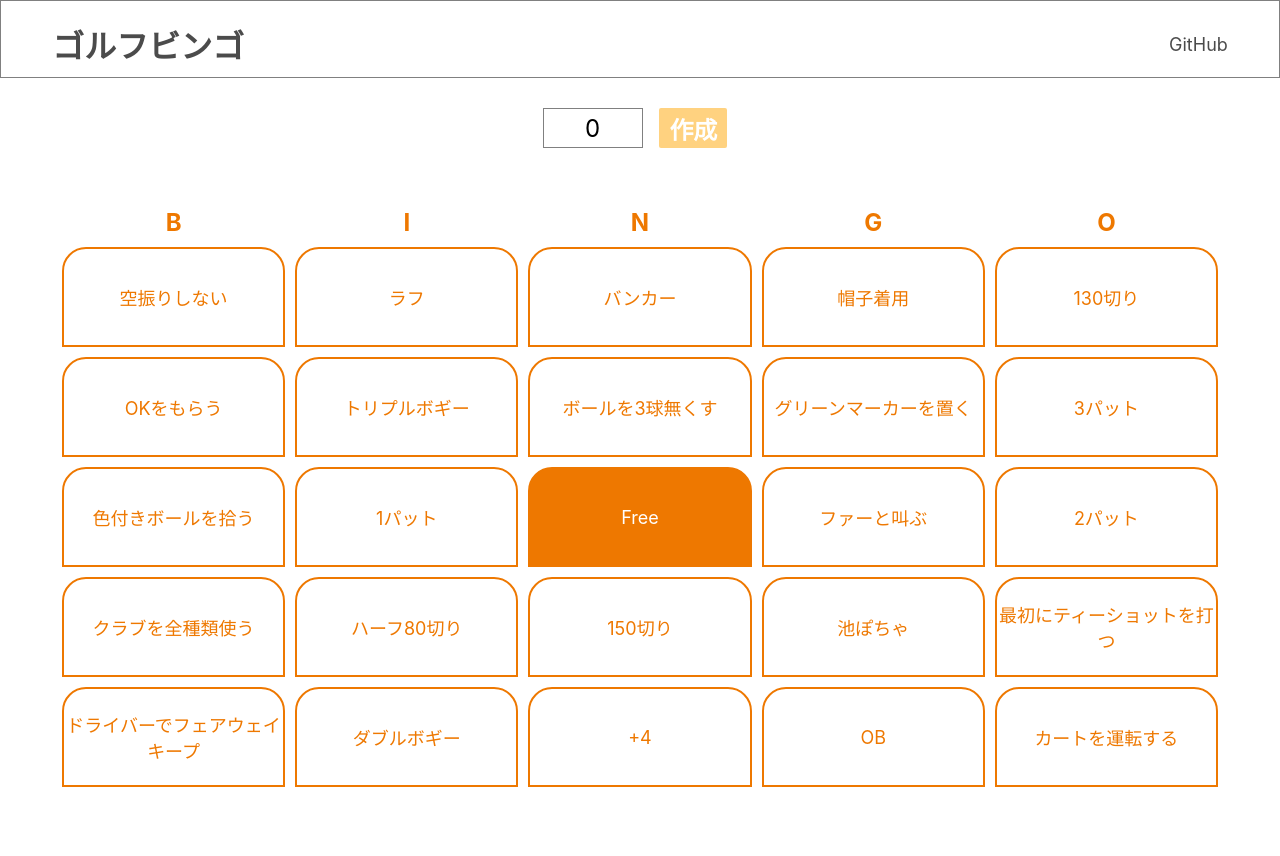
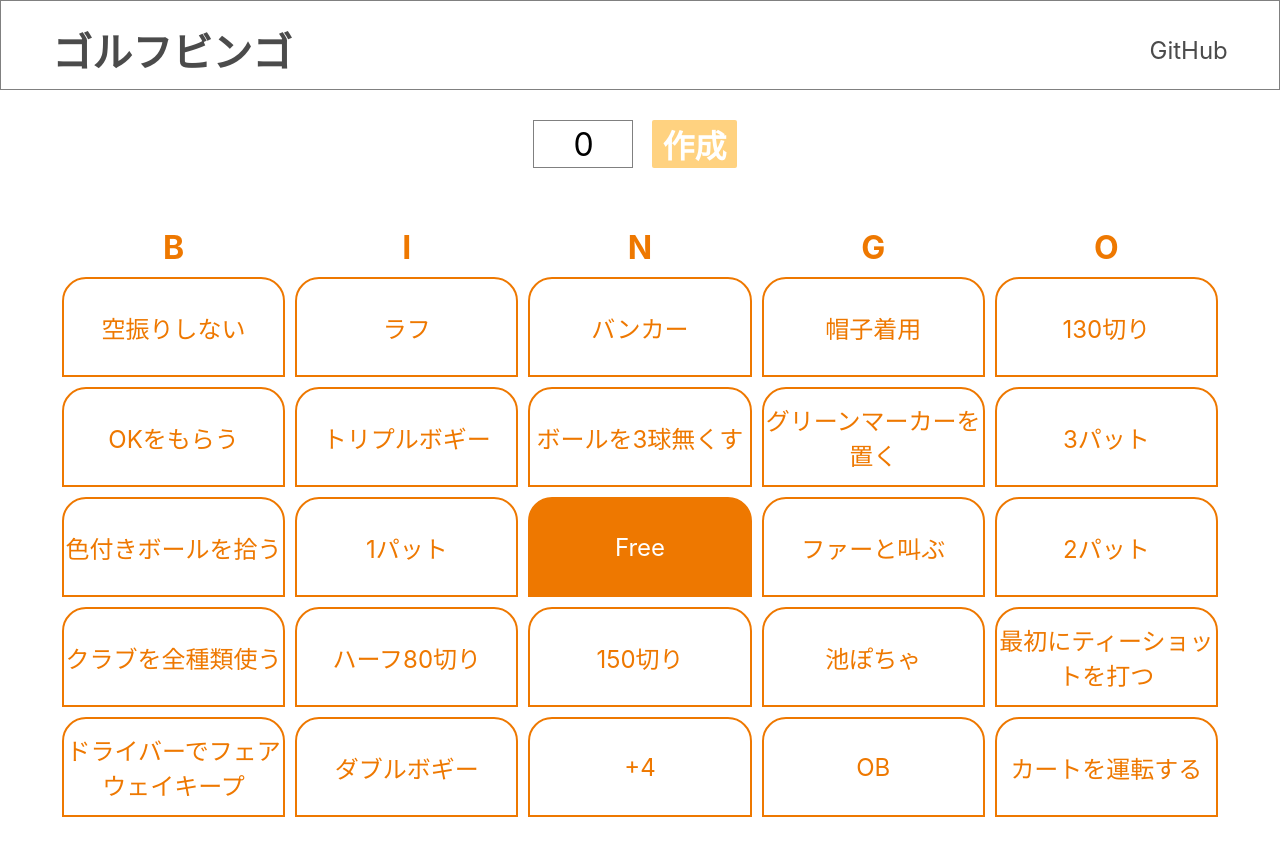
Before and after one commit to yiskw713/golf_bingo, a plain HTML site: page index.html in a window 1280 px wide. Drawn offline with Linux system fonts and the light colour scheme; some packages are replaced by stand-ins of ours.

Commit message:
Update CSS and add repository link

```diff
--- a/css/stylesheet.scss
+++ b/css/stylesheet.scss
@@ -12,26 +12,26 @@
 .inputbox {
     margin: 20px auto;
     text-align: center;
-    font-size: 24px;
+    font-size: 32px;
     padding: 10px 0px;
 
     #scoreInput {
         text-align: center;
         border: grey 0.5px solid;
-        height: 40px;
+        height: 48px;
         width: 100px;
         vertical-align: middle;
     }
 
     #button {
         text-align: center;
-        height: 40px;
+        height: 48px;
         justify-content: center;
         vertical-align: middle;
 
         margin: 0 10px;
         padding: 0 10px;
-        font-size: 24px;
+        font-size: 32px;
 
         border-radius:2px;
         background:#FFD280;
@@ -45,7 +45,7 @@
 #bingo{
     width: 95%;
     margin: 0 auto;
-    font-size: 18px;
+    font-size: 24px;
     padding: 20px;
     // border: 1px solid #DADADA;
 }
@@ -53,7 +53,7 @@
 /* B I N G O の文字のスタイル */
 #bingo th{
     color: #ee7800;
-    font-size: 24px
+    font-size: 32px
 }
 
 /* 番号のスタイルを設定 */
@@ -86,7 +86,7 @@ header {
     h1 {
         margin: 0;
         padding: 0;
-        font-size: 32px;
+        font-size: 40px;
     }
 
     a {
@@ -102,7 +102,7 @@ header {
 
     li {
         margin: 0 0 0 15px;
-        font-size: 18px;
+        font-size: 24px;
     }
 
     nav {
--- a/index.html
+++ b/index.html
@@ -22,8 +22,6 @@
 </head>
 
 <body>
-    <!-- <language initial="ja" lang="ja,en"></language> -->
-
     <!--タイトル-->
     <header>
         <h1>
@@ -31,7 +29,7 @@
         </h1>
         <nav class="pc-nav">
             <ul>
-                <li><a href="#">GitHub</a></li>
+                <li><a href="https://github.com/yiskw713/golf_bingo">GitHub</a></li>
             </ul>
         </nav>
     </header>
```
Also changed, not shown: css/stylesheet.css.
